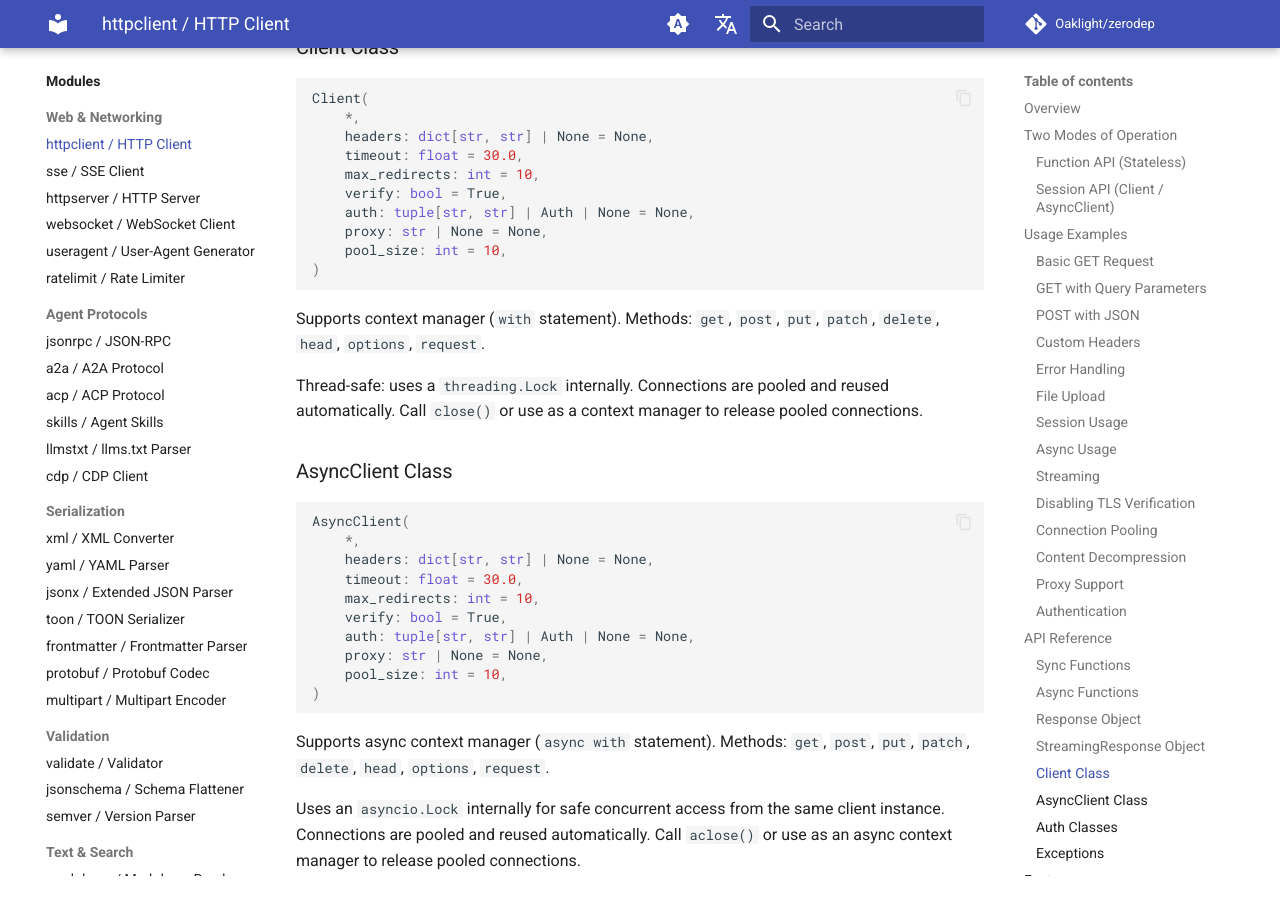
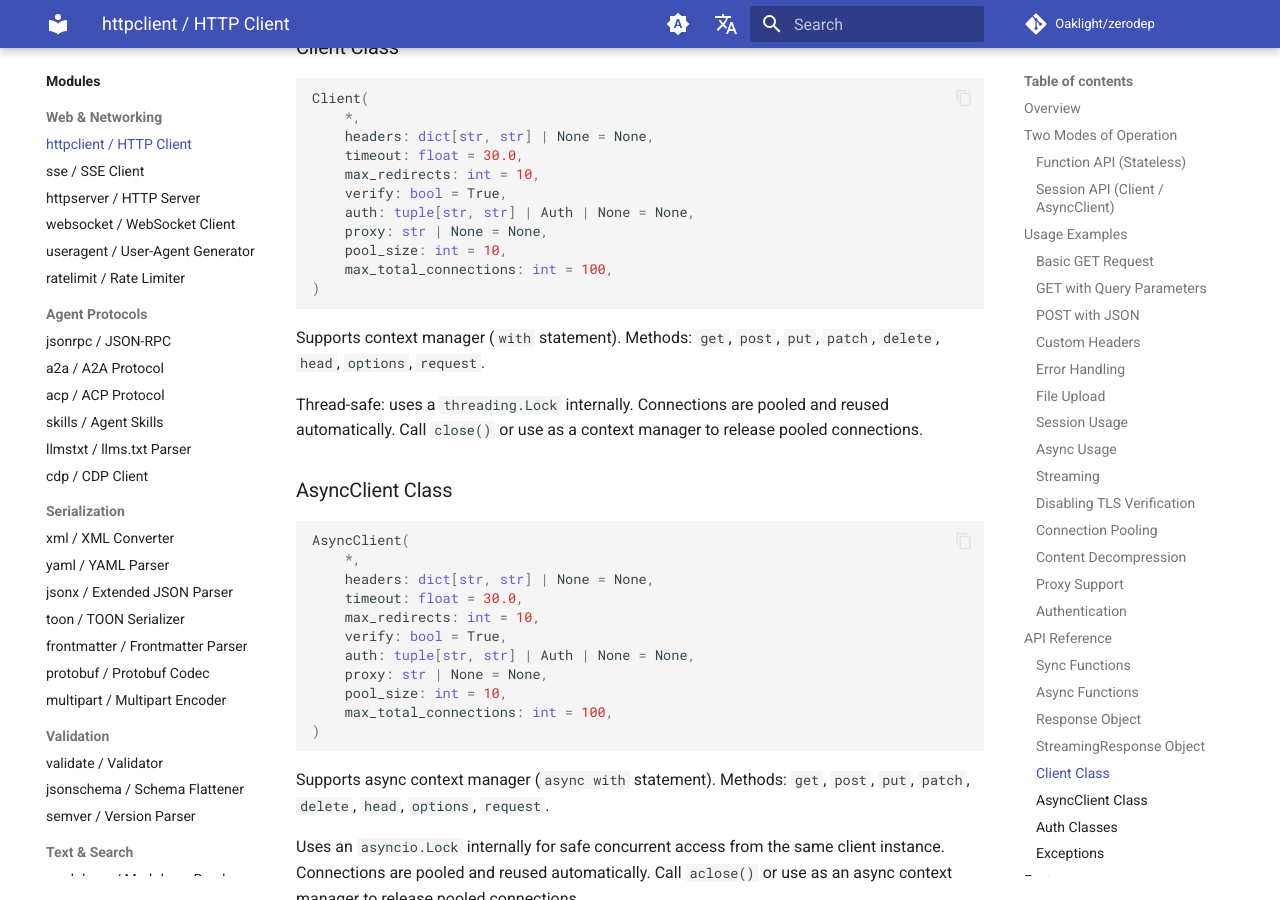
Before and after one commit to Oaklight/zerodep, an MkDocs documentation site: the page built from docs/modules/httpclient.md, in a window 1280 px wide and 900 px high, scrolled down 9390 px. Built offline with MkDocs 1.6.1 and Material for MkDocs 9.7.7, drawn with Linux system fonts in a browser that asks for light colours; comment, search, counter and statistics services are not loaded.

Commit message:
docs(httpclient): show max_total_connections in the client signatures
Follow-up to #214.

````diff
--- a/docs/modules/httpclient.md
+++ b/docs/modules/httpclient.md
@@ -391,6 +391,7 @@ Client(
     auth: tuple[str, str] | Auth | None = None,
     proxy: str | None = None,
     pool_size: int = 10,
+    max_total_connections: int = 100,
 )
 ```
 
@@ -410,6 +411,7 @@ AsyncClient(
     auth: tuple[str, str] | Auth | None = None,
     proxy: str | None = None,
     pool_size: int = 10,
+    max_total_connections: int = 100,
 )
 ```
 
````
